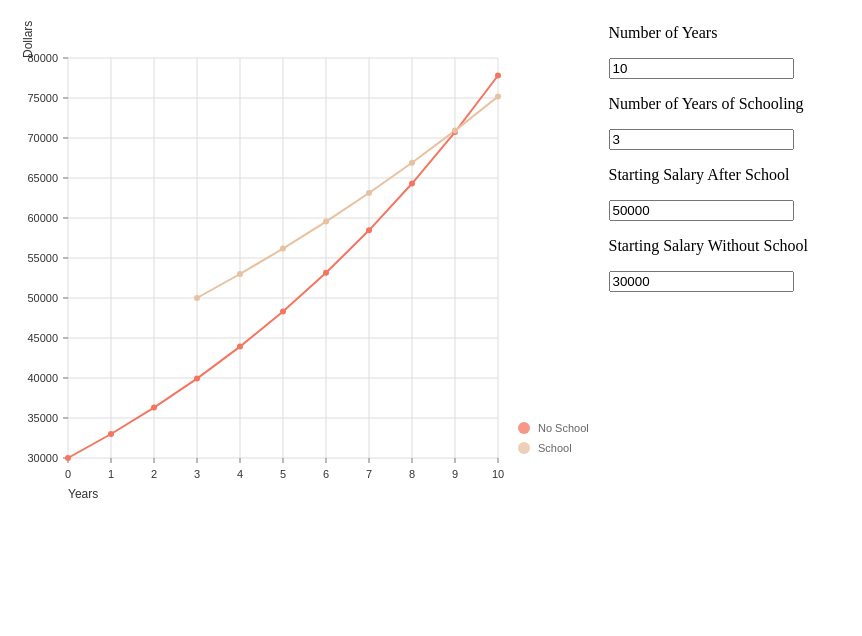
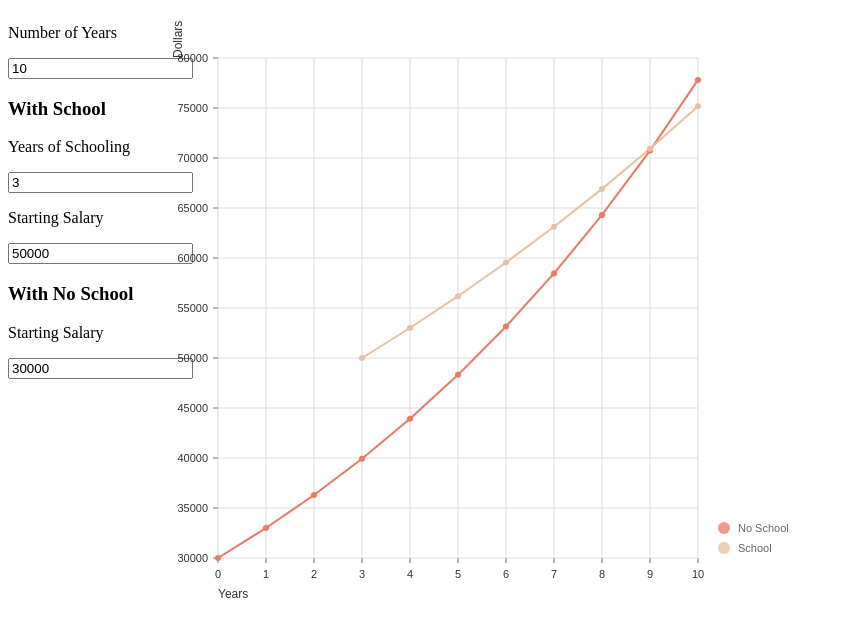
Before and after one commit to loggs/cost_of_education, a React (Create React App) app: page / in a window 1280 px wide. Shown: the top 636 px of the page, without its empty margins (0-862 px from the left). Built offline with nearby package versions, Linux system fonts and the light colour scheme.

Commit message:
Modify code to separate school and non school categories

```diff
--- a/src/App.css
+++ b/src/App.css
@@ -1,3 +1,8 @@
-div#inputs {
+div.inputs {
+  float: left;
+  width: 150px;
+}
+
+div#graph {
   float: right;
 }
--- a/src/App.js
+++ b/src/App.js
@@ -56,25 +56,39 @@ class App extends Component {
     } = this.state;
     return (
       <div>
-        <div id="inputs">
+        <div className="inputs">
+          <div id="inputs-school">
             <p> Number of Years </p>
-          <input type="number" onChange={this.handleYearInput} value={years} />
-          <p> Number of Years of Schooling </p>
-          <input type="number" onChange={this.handleDelayInput} value={delay} />
-          <p> Starting Salary After School </p>
+            <input
+              type="number"
+              onChange={this.handleYearInput}
+              value={years}
+            />
+            <h3> With School </h3>
+            <p> Years of Schooling </p>
+            <input
+              type="number"
+              onChange={this.handleDelayInput}
+              value={delay}
+            />
+            <p> Starting Salary </p>
             <input
               type="number"
               onChange={this.handleStartingSalarySchool}
               value={startingSalarySchool}
             />
-          <p> Starting Salary Without School </p>
+          </div>
+          <div id="inputs-no-school">
+            <h3> With No School </h3>
+            <p> Starting Salary </p>
             <input
               type="number"
               onChange={this.handleStartingSalaryNoSchool}
               value={startingSalaryNoSchool}
             />
           </div>
-        <div style={{ height: 500, width: 600 }}>
+        </div>
+        <div style={{ height: 600, width: 650 }} id="graph">
           <ResponsiveLine
             data={[
               {
```
Lines whose indentation alone changed are shown as unchanged.
